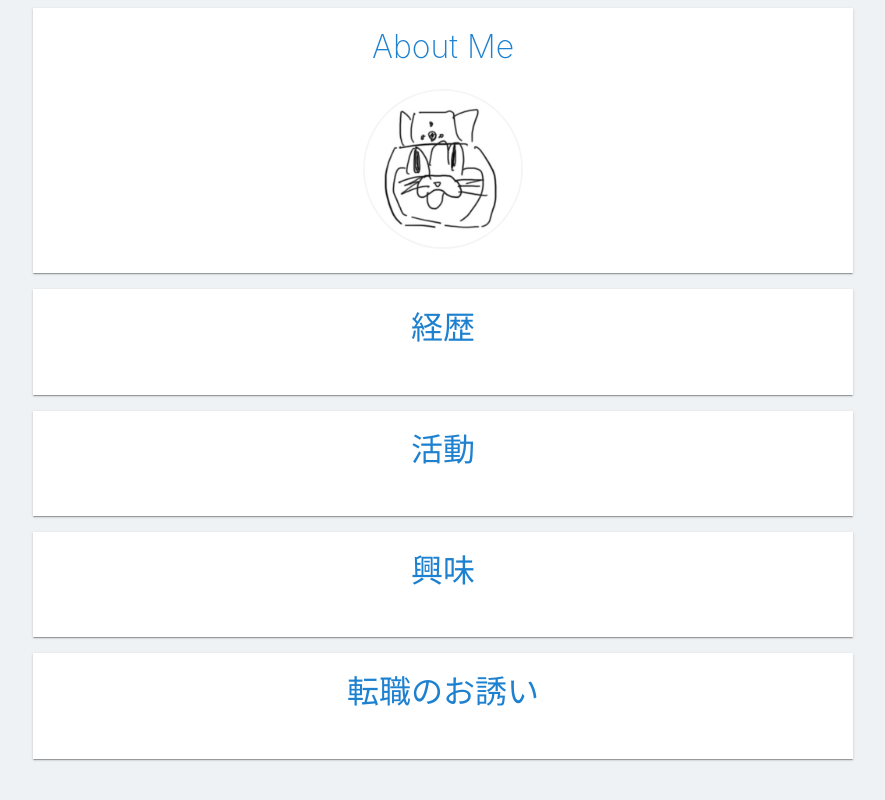
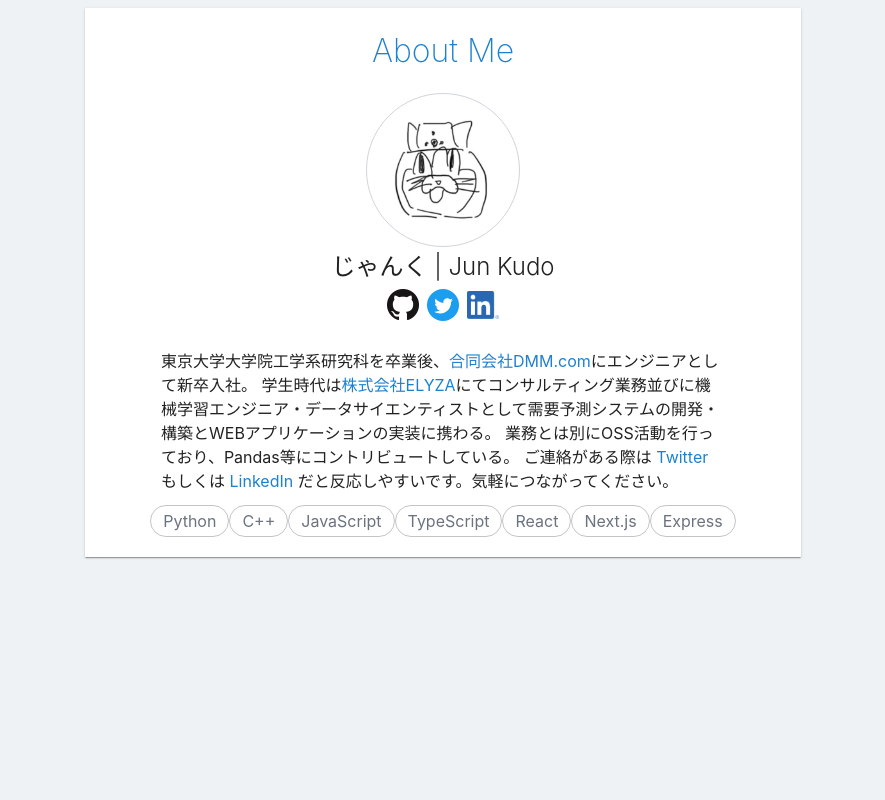
Before and after one commit to junjunjunk/junjunjunk.github.io, a Next.js app: page / in a window 1280 px wide. Shown: the whole page, without its empty margins (197-1082 px from the left). Built offline with nearby package versions, Linux system fonts and the light colour scheme.

Commit message:
[ADD] AboutMePaper for index.js

```diff
--- a/src/components/AboutMeCard.tsx
+++ /dev/null
@@ -1,24 +0,0 @@
-import React from 'react';
-import { TopicCard } from './TopicCard';
-import styled from 'styled-components';
-import { Avatar } from '@material-ui/core';
-import { Flexbox } from './utils/Flexbox';
-
-interface Props {}
-
-const SizedAvatar = styled(Avatar)`
-    width: 160px;
-    height 160px;
-    border: 2.5px solid #FFFFFF;
-    border-color: rgba(0, 0, 0, 0.04);
-`;
-
-export const AboutMeCard: React.FC<Props> = ({}) => {
-  return (
-    <TopicCard cardTitle="About Me">
-      <Flexbox justifyContent="center" alignItems="center" style={{ flexDirection: 'column' }}>
-        <SizedAvatar alt="Junk's Icon" src="/ProfileIcon.jpg" />
-      </Flexbox>
-    </TopicCard>
-  );
-};
--- /dev/null
+++ b/src/components/AboutMePaper.tsx
@@ -0,0 +1,71 @@
+import React from 'react';
+import { TopicPaper } from './TopicPaper';
+import styled from 'styled-components';
+import { Avatar, Chip, IconButton, Link, Typography } from '@material-ui/core';
+import Image from 'next/image';
+import { skills } from '../data/skills';
+
+const SizedAvatar = styled(Avatar)`
+    width: 128px;
+    height 128px;
+`;
+
+export const AboutMePaper: React.FC = () => {
+  return (
+    <TopicPaper title="About Me">
+      <div className="flex items-center	justify-center flex-col">
+        <div className="p-3 border border-solid rounded-full border-gray-300">
+          <SizedAvatar alt="Junk's Icon" src="/ProfileIcon.jpg" />
+        </div>
+        <Typography
+          display="inline"
+          variant="h4"
+          component="h4"
+          className="font-light text-2xl mt-1"
+        >
+          じゃんく | Jun Kudo
+        </Typography>
+        <div className="inline mt-0.5 mb-6">
+          <IconButton component={Link} href="https://github.com/junjunjunk" className="p-1">
+            <Image alt="GitHub" src="/GithubCircleIcon.png" width={32} height={32} />
+          </IconButton>
+          <IconButton component={Link} href="https://twitter.com/j_nk71" className="p-1">
+            <Image alt="TwitterCircleIcon" src="/TwitterCircleIcon.svg" width={32} height={32} />
+          </IconButton>
+          <IconButton
+            component={Link}
+            href="https://www.linkedin.com/in/jun-kudo-3b57101a3/"
+            className="p-1"
+          >
+            <Image alt="LinkedIn" src="/LinkedInIcon.png" width={32} height={28} />
+          </IconButton>
+        </div>
+        <div className="w-5/6">
+          <Typography variant="inherit">
+            東京大学大学院工学系研究科を卒業後、
+            <Link href="https://dmm-corp.com/">合同会社DMM.com</Link>にエンジニアとして新卒入社。
+            学生時代は<Link href="https://elyza.ai/">株式会社ELYZA</Link>
+            にてコンサルティング業務並びに機械学習エンジニア・データサイエンティストとして需要予測システムの開発・構築とWEBアプリケーションの実装に携わる。
+            業務とは別にOSS活動を行っており、Pandas等にコントリビュートしている。 ご連絡がある際は{' '}
+            <Link href="https://twitter.com/j_nk71">Twitter</Link> もしくは{' '}
+            <Link href="https://www.linkedin.com/in/jun-kudo-3b57101a3/">LinkedIn</Link>{' '}
+            だと反応しやすいです。気軽につながってください。
+          </Typography>
+        </div>
+        <div className="mt-3">
+          {skills.map((data) => {
+            return (
+              <Chip
+                label={data}
+                key={data}
+                variant="outlined"
+                color="default"
+                className="text-base text-gray-500"
+              />
+            );
+          })}
+        </div>
+      </div>
+    </TopicPaper>
+  );
+};
--- a/src/components/TopicCard.tsx
+++ /dev/null
@@ -1,27 +0,0 @@
-import React from 'react';
-import { Card, CardContent, Typography } from '@material-ui/core';
-import { Spacer } from './utils/Spacer';
-
-interface Props {
-  cardTitle: string;
-}
-
-export const TopicCard: React.FC<Props> = ({ cardTitle, children }) => {
-  return (
-    <Card>
-      <CardContent>
-        <Typography
-          style={{ fontWeight: 200, margin: '4px 8px' }}
-          color="primary"
-          align="center"
-          variant="h3"
-          component="h3"
-        >
-          {cardTitle}
-        </Typography>
-        <Spacer />
-        {children}
-      </CardContent>
-    </Card>
-  );
-};
--- /dev/null
+++ b/src/components/TopicPaper.tsx
@@ -0,0 +1,25 @@
+import React from 'react';
+import { Paper, Typography } from '@material-ui/core';
+import { Spacer } from './utils/Spacer';
+
+interface Props {
+  title: string;
+}
+
+export const TopicPaper: React.FC<Props> = ({ title, children }) => {
+  return (
+    <Paper className="p-5">
+      <Typography
+        style={{ fontWeight: 200, margin: '4px 8px' }}
+        color="primary"
+        align="center"
+        variant="h3"
+        component="h3"
+      >
+        {title}
+      </Typography>
+      <Spacer />
+      {children}
+    </Paper>
+  );
+};
--- /dev/null
+++ b/src/data/skills.ts
@@ -0,0 +1 @@
+export const skills = ['Python', 'C++', 'JavaScript', 'TypeScript', 'React', 'Next.js', 'Express'];
--- a/src/pages/_app.tsx
+++ b/src/pages/_app.tsx
@@ -1,4 +1,6 @@
+import React from 'react';
 import { AppStyleProvider } from '../styles/AppStyleProvider';
+import '../styles/Global.css';
 
 function MyApp({ Component, pageProps }) {
   return (
--- a/src/pages/index.tsx
+++ b/src/pages/index.tsx
@@ -1,9 +1,9 @@
 import Head from 'next/head';
 import React from 'react';
-import { TopicCard } from '../components/TopicCard';
+import { TopicPaper } from '../components/TopicPaper';
 import { Flexbox } from '../components/utils/Flexbox';
 import { Wrapper } from '../components/utils/Wrapper';
-import { AboutMeCard } from '../components/AboutMeCard';
+import { AboutMePaper } from '../components/AboutMePaper';
 
 export default function Home() {
   return (
@@ -26,25 +26,26 @@ export default function Home() {
           alignItems="center"
           style={{ flexDirection: 'column', width: '100%', height: '100%' }}
         >
-          <Wrapper style={{ width: '64%' }}>
-            <AboutMeCard />
+          <Wrapper style={{ width: '56%' }}>
+            <AboutMePaper />
+          </Wrapper>
+
+          {/* 他のコンポーネントはPaperを使わない */}
+          {/* <Wrapper style={{ width: '64%' }}>
+            <TopicPaper title="経歴"></TopicPaper>
           </Wrapper>
 
           <Wrapper style={{ width: '64%' }}>
-            <TopicCard cardTitle="経歴"></TopicCard>
+            <TopicPaper title="活動"></TopicPaper>
           </Wrapper>
 
           <Wrapper style={{ width: '64%' }}>
-            <TopicCard cardTitle="活動"></TopicCard>
+            <TopicPaper title="興味"></TopicPaper>
           </Wrapper>
 
           <Wrapper style={{ width: '64%' }}>
-            <TopicCard cardTitle="興味"></TopicCard>
-          </Wrapper>
-
-          <Wrapper style={{ width: '64%' }}>
-            <TopicCard cardTitle="転職のお誘い"></TopicCard>
-          </Wrapper>
+            <TopicPaper title="転職のお誘い"></TopicPaper>
+          </Wrapper> */}
         </Flexbox>
       </main>
 
--- a/src/styles/GlobalStyle.tsx
+++ b/src/styles/GlobalStyle.tsx
@@ -22,4 +22,8 @@ export const GlobalStyle = createGlobalStyle<{ theme: StyledComponentsThemeType
   * {
     box-sizing: border-box;
   }
+
+  .gray-border {
+    border-color: rgba(221,224,228);
+  }
 `;
--- a/src/styles/theme.ts
+++ b/src/styles/theme.ts
@@ -2,7 +2,7 @@
 //       https://github.com/styled-components/styled-components-website/issues/392
 // import { DefaultTheme } from 'styled-components';
 // export const theme: DefaultTheme = {
-import { createMuiTheme } from '@material-ui/core';
+import { createMuiTheme, PaletteColorOptions } from '@material-ui/core';
 
 // styled-components
 export const styledComponentsTheme = {
@@ -16,7 +16,7 @@ export type StyledComponentsThemeType = typeof styledComponentsTheme;
 
 // material-ui
 
-export const primaryPalatte = {
+export const primaryPalatte: PaletteColorOptions = {
   light: '#65AEFF',
   main: '#1E81D0',
   dark: '#00539F',
```
